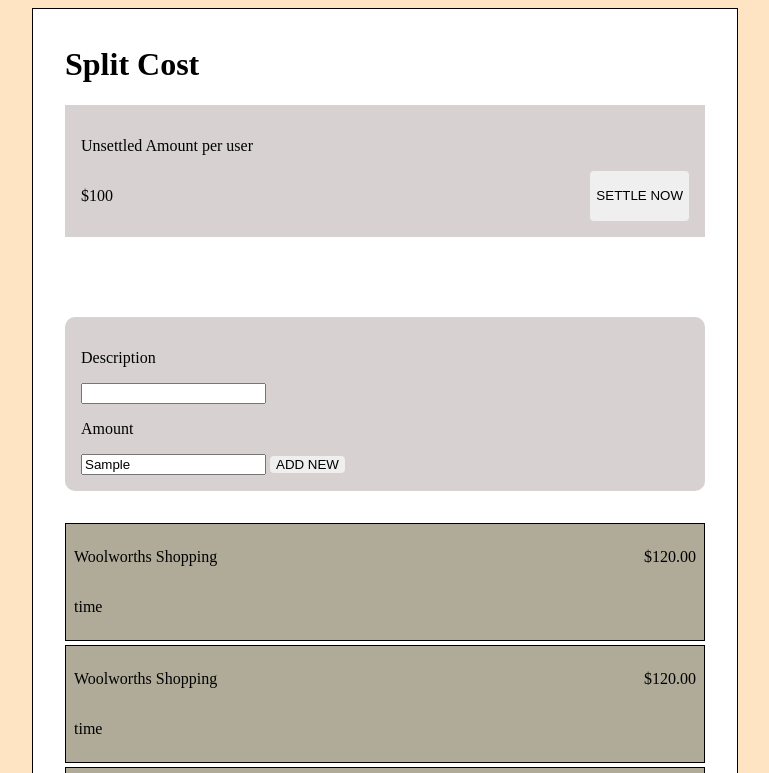
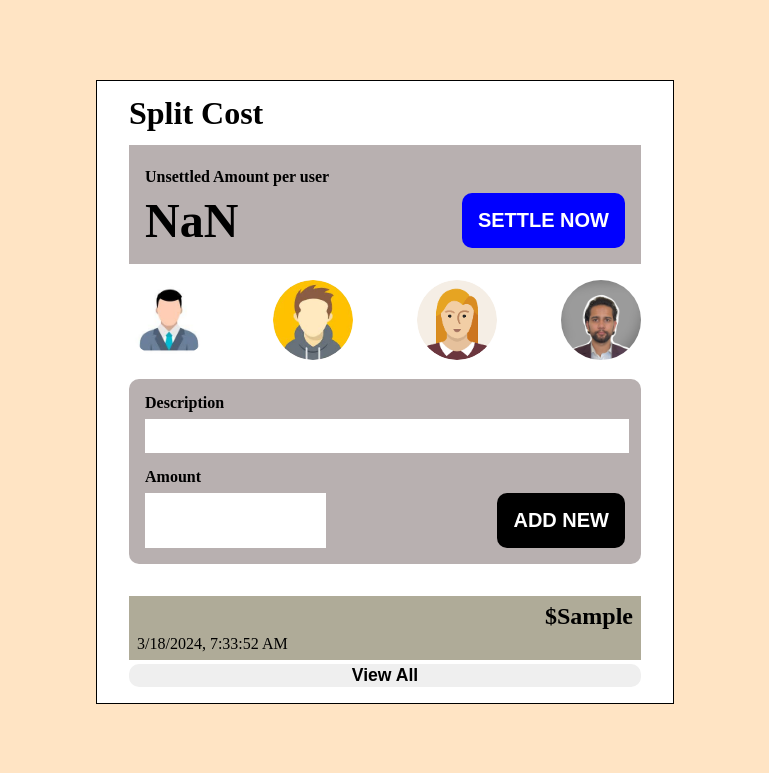
Before and after one commit to 5sarad/Split-Cost, a plain HTML site: page index.html in a window 1280 px wide. Both pictures are taken after typing "Sample" into the empty fields and a click on the button "ADD NEW". Shown: the top 773 px of the page, without its empty margins (255-1024 px from the left). Drawn offline with Linux system fonts and the light colour scheme.

Commit message:
Updated app.js

```diff
--- a/app.js
+++ b/app.js
@@ -0,0 +1,41 @@
+(() => {
+let expensesItems = []
+const currentDate = new Date();
+function addNewExpenses() {
+    const expenseName= document.querySelector(".description input").value;
+    let expenseAmount = document.querySelector(".amount div input").value;
+    const item = document.createElement("div");
+    item.innerHTML = `  <div class="items-disc">
+                            <p>${expenseName}</p>
+                            <p>$${expenseAmount}</p>
+                        </div>
+                        <p>${currentDate.toLocaleString()}</p>`
+    item.classList.add("item");
+    expensesItems.push(item);
+
+    expensesItems.forEach(eachItem =>{
+        document.querySelector(".items-lists").prepend(eachItem);
+    })
+    document.querySelector(".description input").value = "";
+    document.querySelector(".amount div input").value = "";
+    expenseAmount = parseFloat(expenseAmount);
+    let settleAmount = (expenseAmount/4).toFixed(2);
+    document.querySelector(".settle-amount p").innerText = settleAmount;
+
+
+
+}
+function settleNow(){
+    document.querySelector(".settle-amount p").innerText = "00.00";
+
+
+    newAmount = parseFloat(settleAmount) + parseFloat(expenseAmount);
+    userAmount = (newAmount/4).toFixed(2);
+    const settleAmount = document.querySelector(".settle-amount p").innerText;
+
+}
+
+document.getElementById("add-new").addEventListener("click", addNewExpenses);
+document.getElementById("settle-now").addEventListener("click", settleNow);
+
+})();
--- a/index.html
+++ b/index.html
@@ -14,16 +14,24 @@
         </header>
         <div class="settle-now-content">
             <p>Unsettled Amount per user</p>
-            <div>
-                <p>$100</p>
+            <div class="settle-amount">
+                <p>00.00</p>
                 <button id="settle-now">SETTLE NOW</button>
             </div>
         </div>
         <div class="user-icons">
-            <div class="user1"></div>
-            <div class="user2"></div>
-            <div class="user3"></div>
-            <div class="user4"></div>
+            <div class="user1">
+                <img src="./images/download (1).jpg" alt="">
+            </div>
+            <div class="user2">
+                <img src="./images/download.jpg" alt="">
+            </div>
+            <div class="user3">
+                <img src="./images/download.png" alt="">
+            </div>
+            <div class="user4">
+                <img src="./images/sarad_icon.jpg" alt="">
+            </div>
         </div>
         <div class="item-add-content">
             <div class="description">
@@ -39,61 +47,7 @@
             </div>
         </div>
         <div class="items-lists">
-            <div class="item">
-                <div class="items-disc">
-                    <p>Woolworths Shopping</p>
-                    <p>$120.00</p>
-                </div>
-                <p>time</p>
-            </div>
 
-            <div class="item">
-                <div class="items-disc">
-                    <p>Woolworths Shopping</p>
-                    <p>$120.00</p>
-                </div>
-                <p>time</p>
-            </div>
-
-            <div class="item">
-                <div class="items-disc">
-                    <p>Woolworths Shopping</p>
-                    <p>$120.00</p>
-                </div>
-                <p>time</p>
-            </div>
-
-            <div class="item">
-                <div class="items-disc">
-                    <p>Woolworths Shopping</p>
-                    <p>$120.00</p>
-                </div>
-                <p>time</p>
-            </div>
-
-            <div class="item">
-                <div class="items-disc">
-                    <p>Woolworths Shopping</p>
-                    <p>$120.00</p>
-                </div>
-                <p>time</p>
-            </div>
-
-            <div class="item">
-                <div class="items-disc">
-                    <p>Woolworths Shopping</p>
-                    <p>$120.00</p>
-                </div>
-                <p>time</p>
-            </div>
-
-            <div class="item">
-                <div class="items-disc">
-                    <p>Woolworths Shopping</p>
-                    <p>$120.00</p>
-                </div>
-                <p>time</p>
-            </div>
         </div>
         <button id="view-all">View All</button>
 
--- /dev/null
+++ b/reset.css
@@ -0,0 +1,48 @@
+/* http://meyerweb.com/eric/tools/css/reset/
+   v2.0 | 20110126
+   License: none (public domain)
+*/
+
+html, body, div, span, applet, object, iframe,
+h1, h2, h3, h4, h5, h6, p, blockquote, pre,
+a, abbr, acronym, address, big, cite, code,
+del, dfn, em, img, ins, kbd, q, s, samp,
+small, strike, strong, sub, sup, tt, var,
+b, u, i, center,
+dl, dt, dd, ol, ul, li,
+fieldset, form, label, legend,
+table, caption, tbody, tfoot, thead, tr, th, td,
+article, aside, canvas, details, embed,
+figure, figcaption, footer, header, hgroup,
+menu, nav, output, ruby, section, summary,
+time, mark, audio, video {
+	margin: 0;
+	padding: 0;
+	border: 0;
+	font-size: 100%;
+	font: inherit;
+	vertical-align: baseline;
+}
+/* HTML5 display-role reset for older browsers */
+article, aside, details, figcaption, figure,
+footer, header, hgroup, menu, nav, section {
+	display: block;
+}
+body {
+	line-height: 1;
+}
+ol, ul {
+	list-style: none;
+}
+blockquote, q {
+	quotes: none;
+}
+blockquote:before, blockquote:after,
+q:before, q:after {
+	content: '';
+	content: none;
+}
+table {
+	border-collapse: collapse;
+	border-spacing: 0;
+}
--- a/styles.css
+++ b/styles.css
@@ -1,4 +1,4 @@
-
+@import url(./reset.css);
 body{
     background-color: bisque;
     display: flex;
@@ -7,36 +7,109 @@ body{
 }
 main{
     background-color: white;
-    width: 50vw;
+    width: 40vw;
     border: 1px solid black;
     display: flex;
     flex-direction: column;
     justify-content: center;
     align-items: left;
-   padding: 1rem 2rem;
+    padding: 1rem 2rem;
+    margin-top: 5rem;
 }
 button{
     border: none;
-    border-radius: 4px;
+    border-radius: 10px;
+}
+button:hover{
+    opacity: 0.8;
+}
+header h1{
+    font-size: 2rem;
+    font-weight: bold;
+    padding-bottom: 1rem;
 }
 .settle-now-content, .item-add-content{
     display: flex;
     flex-direction: column;
-    background-color: #d7d1d1;
+    background-color: #b8b0b0;
+    padding: 1rem 1rem;
+}
+
+
+.settle-now-content > p{
+    font-size: 1rem;
+    font-weight: bold;
+    padding-top: 0.5rem;
+    padding-bottom: 0.5rem;
+
+}
+.settle-amount p{
+    font-size: 3rem;
+    line-height: 3rem;
+    font-weight: bold;
+}
+
+#settle-now{
+    font-size: 1.25rem;
     padding: 1rem;
+    font-weight: bold;
+    color: white;
+    background-color: blue;
 }
 .user-icons{
+    display: flex;
+    padding-top: 1rem;
+    padding-bottom: 1rem;
+    justify-content: space-between;
+}
+.user-icons div img{
     height: 5rem;
+    border-radius: 50%;
 }
 .settle-now-content div, .items-disc{
     display: flex;
+    align-items: center;
+    justify-content: space-between;
 }
 
 .item-add-content{
     border-radius: 10px;
 }
+.description{
+    font-size: 1rem;
+    font-weight: bold;
+    padding-bottom: 1rem;
+}
+.description p, .amount p{
+    padding-bottom: 0.5rem;
+    font-weight: bold;
+}
+.description input{
+    line-height: 2rem;
+    border: none;
+    width: 100%;
+}
+.amount input{
+    line-height: 2rem;
+    border: none;
+}
+.amount div{
+    display: flex;
+    justify-content: space-between;
+}
+#add-new{
+    font-size: 1.25rem;
+    padding: 1rem;
+    font-weight: bold;
+    color: white;
+    background-color: black;
+}
+
+
+
 .items-disc, .settle-now-content div{
     justify-content: space-between;
+
 }
 .items-lists{
     display: flex;
@@ -44,12 +117,25 @@ button{
     margin-top: 2rem;
 }
 .item{
-    border: 1px solid black;
     background-color: rgb(175, 171, 152);
     margin-bottom: 0.25rem;
     padding: 0.5rem;
 }
+.item > p{
+    font-size: 1rem;
+ }
+.items-disc{
+    font-size: 1.5rem
+}
+.items-disc p{
 
+    font-weight: bold;
+    line-height: 1.5rem;
+    padding-bottom: 0.5rem;
+}
 #view-all{
-    width: 5rem;
+    font-size: 1.1rem;
+    font-weight: bold;
+
+
 }
```
Also changed, not shown: images/download (1).jpg (added), images/download.jpg (added), images/download.png (added), images/sarad_icon.jpg (added).
